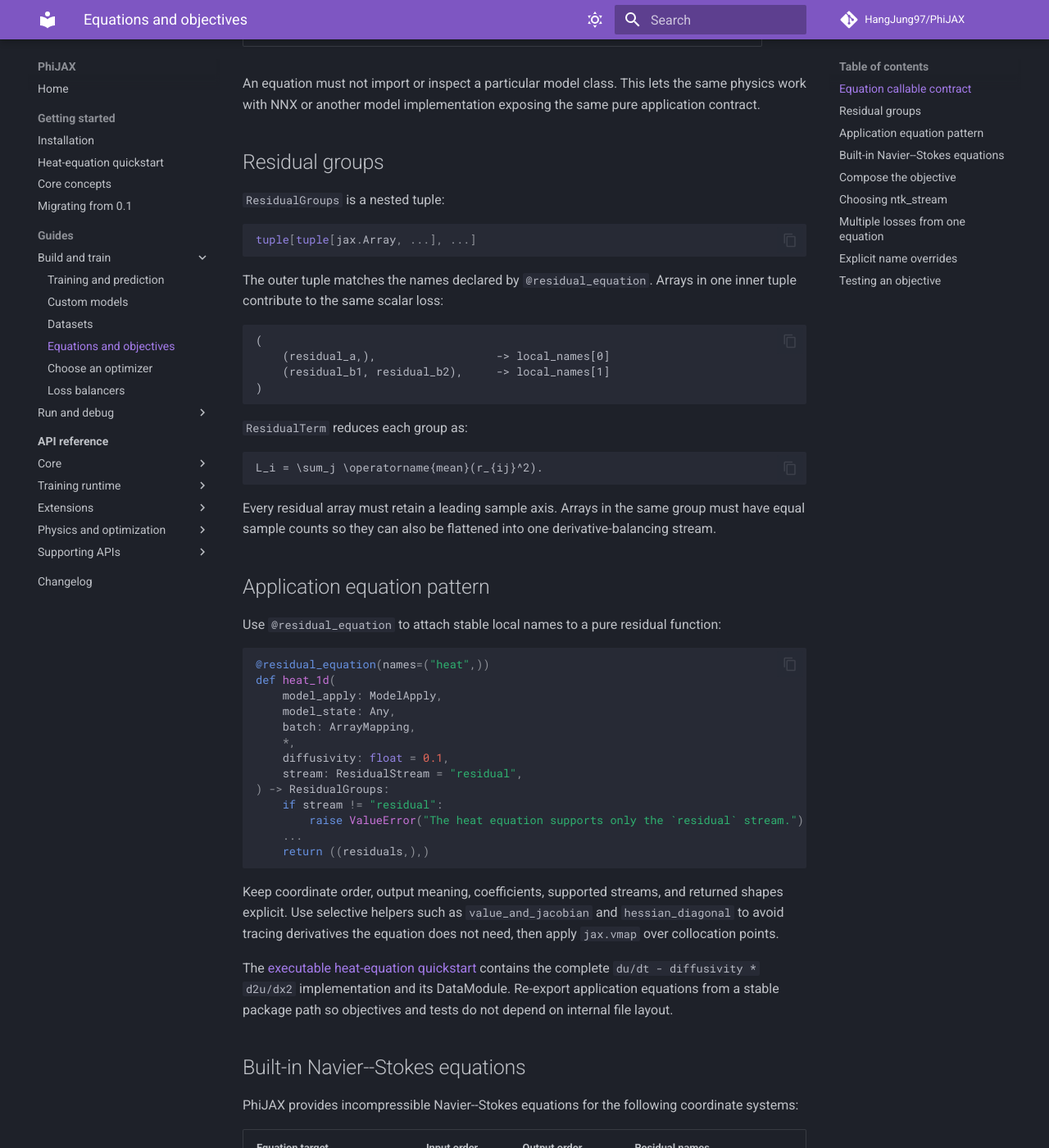
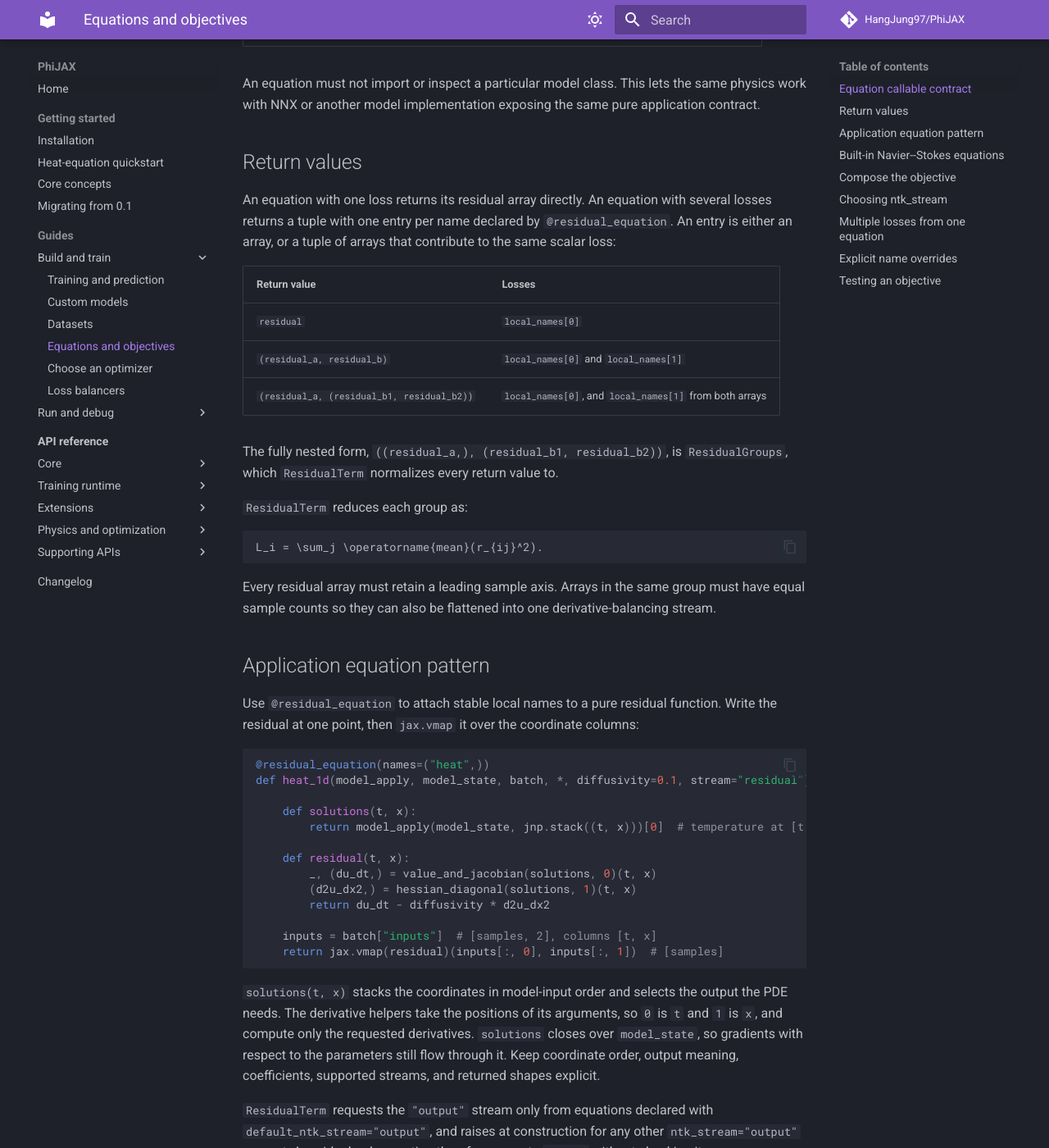
Before and after one commit to HangJung97/PhiJAX, an MkDocs documentation site: the page built from docs/guides/objectives.md, in a window 1280 px wide and 1400 px high, scrolled down 1034 px. Shown: the whole window at 82% size. Built offline with MkDocs 1.6.1 and Material for MkDocs 9.7.7, drawn with Linux system fonts in a browser that asks for light colours; comment, search, counter and statistics services are not loaded; some of the changed text lies outside the part shown.

Commit message:
feat!: shorten custom equations (#98)
An equation with one loss can return its residual array directly, and `ResidualTerm` rejects `ntk_stream="output"` for equations that do not declare it, so residual-only equations need no stream check. The quickstart and guides write the model as `solutions(...)` over scalar coordinates.

Co-authored-by: Claude Opus 5.5 <noreply@anthropic.com>

````diff
--- a/docs/guides/objectives.md
+++ b/docs/guides/objectives.md
@@ -24,7 +24,7 @@ def equation(
     *,
     stream: ResidualStream = "residual",
     **equation_options: Any,
-) -> ResidualGroups: ...
+) -> ResidualOutput: ...
 ```
 
 The arguments have deliberately generic meanings:
@@ -39,23 +39,20 @@ The arguments have deliberately generic meanings:
 An equation must not import or inspect a particular model class. This lets the same physics work with NNX or another
 model implementation exposing the same pure application contract.
 
-## Residual groups
+## Return values
 
-`ResidualGroups` is a nested tuple:
+An equation with one loss returns its residual array directly. An equation with several losses returns a tuple with one
+entry per name declared by `@residual_equation`. An entry is either an array, or a tuple of arrays that contribute to
+the same scalar loss:
 
-```python
-tuple[tuple[jax.Array, ...], ...]
-```
+| Return value                               | Losses                                                  |
+| ------------------------------------------ | ------------------------------------------------------- |
+| `residual`                                 | `local_names[0]`                                        |
+| `(residual_a, residual_b)`                 | `local_names[0]` and `local_names[1]`                   |
+| `(residual_a, (residual_b1, residual_b2))` | `local_names[0]`, and `local_names[1]` from both arrays |
 
-The outer tuple matches the names declared by `@residual_equation`. Arrays in one inner tuple contribute to the same
-scalar loss:
-
-```text
-(
-    (residual_a,),                  -> local_names[0]
-    (residual_b1, residual_b2),     -> local_names[1]
-)
-```
+The fully nested form, `((residual_a,), (residual_b1, residual_b2))`, is `ResidualGroups`, which `ResidualTerm`
+normalizes every return value to.
 
 `ResidualTerm` reduces each group as:
 
@@ -68,27 +65,33 @@ can also be flattened into one derivative-balancing stream.
 
 ## Application equation pattern
 
-Use `@residual_equation` to attach stable local names to a pure residual function:
+Use `@residual_equation` to attach stable local names to a pure residual function. Write the residual at one point,
+then `jax.vmap` it over the coordinate columns:
 
 ```python
 @residual_equation(names=("heat",))
-def heat_1d(
-    model_apply: ModelApply,
-    model_state: Any,
-    batch: ArrayMapping,
-    *,
-    diffusivity: float = 0.1,
-    stream: ResidualStream = "residual",
-) -> ResidualGroups:
-    if stream != "residual":
-        raise ValueError("The heat equation supports only the `residual` stream.")
-    ...
-    return ((residuals,),)
+def heat_1d(model_apply, model_state, batch, *, diffusivity=0.1, stream="residual"):
+
+    def solutions(t, x):
+        return model_apply(model_state, jnp.stack((t, x)))[0]  # temperature at [t, x]
+
+    def residual(t, x):
+        _, (du_dt,) = value_and_jacobian(solutions, 0)(t, x)
+        (d2u_dx2,) = hessian_diagonal(solutions, 1)(t, x)
+        return du_dt - diffusivity * d2u_dx2
+
+    inputs = batch["inputs"]  # [samples, 2], columns [t, x]
+    return jax.vmap(residual)(inputs[:, 0], inputs[:, 1])  # [samples]
 ```
 
-Keep coordinate order, output meaning, coefficients, supported streams, and returned shapes explicit. Use selective
-helpers such as `value_and_jacobian` and `hessian_diagonal` to avoid tracing derivatives the equation does not need,
-then apply `jax.vmap` over collocation points.
+`solutions(t, x)` stacks the coordinates in model-input order and selects the output the PDE needs. The derivative
+helpers take the positions of its arguments, so `0` is `t` and `1` is `x`, and compute only the requested derivatives.
+`solutions` closes over `model_state`, so gradients with respect to the parameters still flow through it. Keep
+coordinate order, output meaning, coefficients, supported streams, and returned shapes explicit.
+
+`ResidualTerm` requests the `"output"` stream only from equations declared with `default_ntk_stream="output"`, and
+raises at construction for any other `ntk_stream="output"` request. A residual-only equation therefore accepts
+`stream` without checking it.
 
 The [executable heat-equation quickstart](https://github.com/HangJung97/PhiJAX/blob/main/examples/quickstart.py)
 contains the complete `du/dt - diffusivity * d2u/dx2` implementation and its DataModule. Re-export application
@@ -191,18 +194,33 @@ still lets the same objective work with exact NTK balancing.
 
 ## Multiple losses from one equation
 
-One equation may return several outer groups. For example, a coupled PDE could return:
+One equation may return several losses. A coupled PDE usually also has several output fields. Write one function that
+returns every field, and unpack the fields and their derivatives together. For steady 2D Navier--Stokes with model
+outputs `[u, v, p]`:
 
 ```python
 @residual_equation(names=("continuity", "momentum_x", "momentum_y"))
-def fluid_equation(...) -> ResidualGroups:
-    ...
-    return (
-        (continuity_residual,),
-        (momentum_x_residual,),
-        (momentum_y_residual,),
-    )
+def fluid_equation(model_apply, model_state, batch, *, viscosity=0.01, stream="residual"):
+    def solutions(x, y):
+        return model_apply(model_state, jnp.stack((x, y)))  # [u, v, p]
+
+    def residual(x, y):
+        (u, v, p), (d_x, d_y) = value_and_jacobian(solutions, (0, 1))(x, y)
+        u_x, v_x, p_x = d_x
+        u_y, v_y, p_y = d_y
+        (u_xx, v_xx, _), (u_yy, v_yy, _) = hessian_diagonal(solutions, (0, 1))(x, y)
+        continuity = u_x + v_y
+        momentum_x = u * u_x + v * u_y + p_x - viscosity * (u_xx + u_yy)
+        momentum_y = u * v_x + v * v_y + p_y - viscosity * (v_xx + v_yy)
+        return continuity, momentum_x, momentum_y
+
+    inputs = batch["inputs"]  # [samples, 2], columns [x, y]
+    return jax.vmap(residual)(inputs[:, 0], inputs[:, 1])  # three [samples] arrays
 ```
+
+Each derivative has the same structure as the function output, so `d_x` holds `[u_x, v_x, p_x]`. One call computes the
+derivatives of every field. The built-in [Navier--Stokes equations](#built-in-navier-stokes-equations) implement the
+general form in 2D and 3D.
 
 Its term only provides the grouping prefix:
 
````
Also changed, not shown: CHANGELOG.md (+6 -0 lines), docs/api/derivatives.md (+26 -10 lines), docs/api/equations.md (+2 -2 lines), docs/api/index.md (+1 -0 lines), docs/getting-started/quickstart.md (+12 -2 lines), 5 other files.
